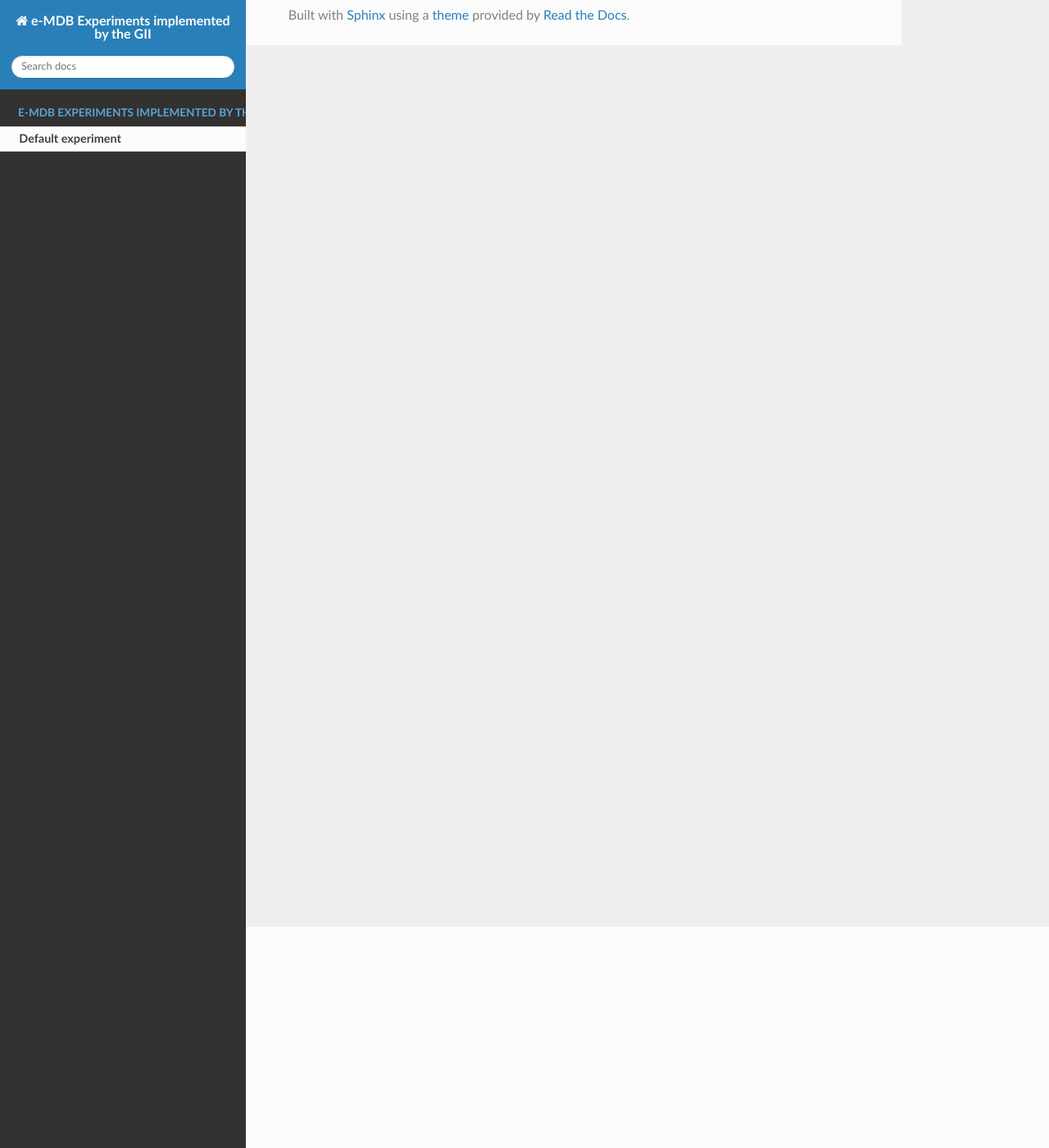
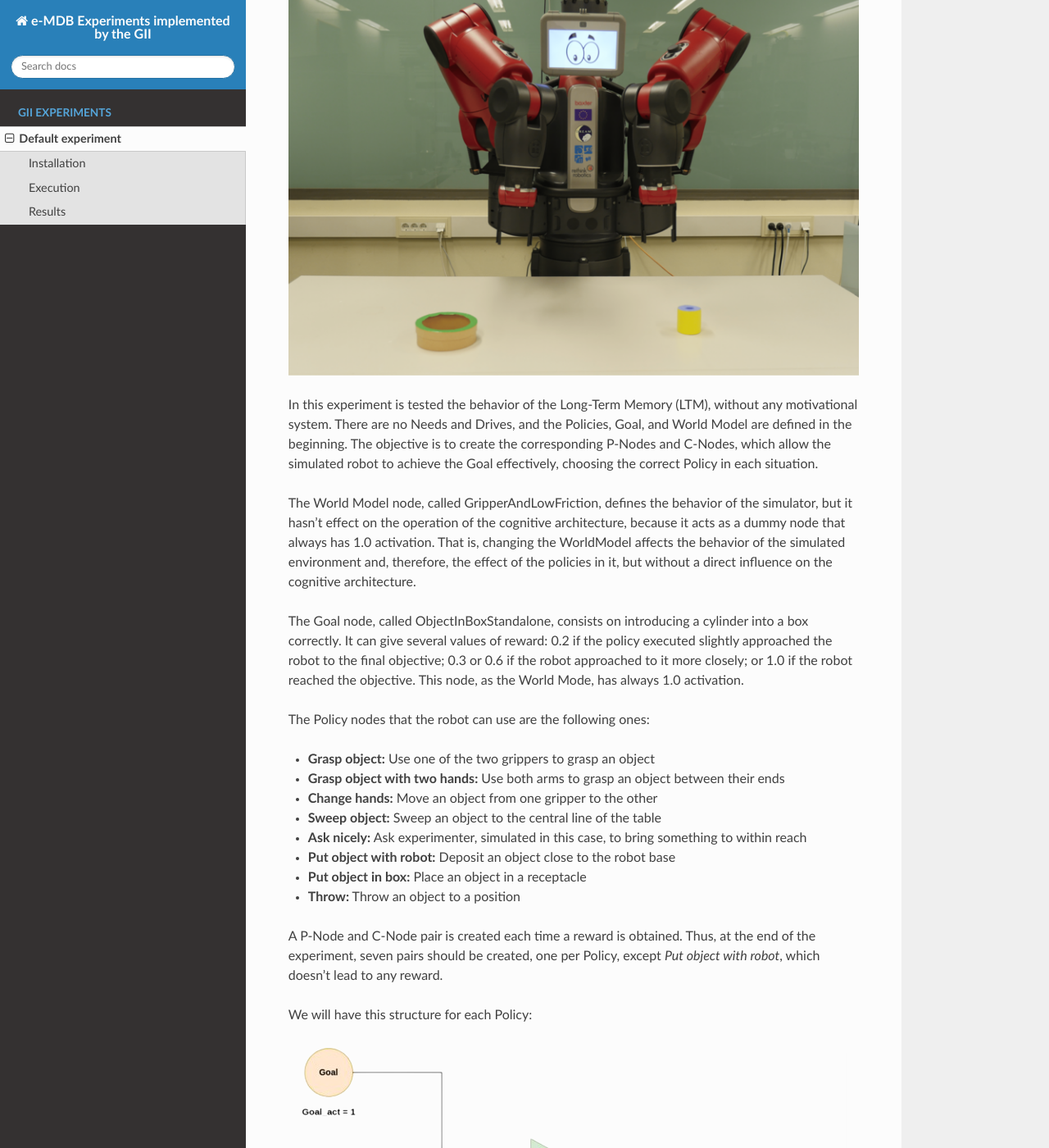
Before and after one commit to GII/emdb_experiments_gii, a Sphinx documentation site: the page built from docs/source/experiments/default_experiment.md, in a window 1280 px wide and 1400 px high, scrolled down 270 px. Shown: the whole window at 82% size. Built offline with Sphinx 7.4.7 and the Read the Docs theme 2.0.0, drawn with Linux system fonts in a browser that asks for light colours; some of the changed text lies outside the part shown.

Commit message:
New documentationa added

````diff
--- a/docs/source/conf.py
+++ b/docs/source/conf.py
@@ -14,7 +14,7 @@ release = "Apache-2.0"
 # -- General configuration ---------------------------------------------------
 # https://www.sphinx-doc.org/en/master/usage/configuration.html#general-configuration
 
-extensions = []
+extensions = ["myst_parser"]
 
 templates_path = ["_templates"]
 exclude_patterns = []
--- /dev/null
+++ b/docs/source/experiments/default_experiment.md
@@ -0,0 +1,113 @@
+# Default experiment
+
+This experiment uses a Discrete Event Simulator that simulates, without physics, the Baxter robot, which has two arms.
+
+![Baxter robot](images/P1030749-2.png)
+
+In this experiment is tested the behavior of the Long-Term Memory (LTM), without any motivational system. There are no Needs and Drives, and the Policies, Goal, and World Model are defined in the beginning. The objective is to create the corresponding P-Nodes and C-Nodes, which allow the simulated robot to achieve the Goal effectively, choosing the correct Policy in each situation.
+
+The World Model node, called GripperAndLowFriction, defines the behavior of the simulator, but it hasn't effect on the operation of the cognitive architecture, because it
+acts as a dummy node that always has 1.0 activation. That is, changing the WorldModel affects the behavior of the simulated environment and, therefore, the effect of the policies in it, but without a direct influence on the cognitive architecture.
+
+The Goal node, called ObjectInBoxStandalone, consists on introducing a cylinder into a box correctly. It can give several values of reward: 0.2 if the policy executed slightly approached the robot to the final objective; 0.3 or 0.6 if the robot approached to it more closely; or 1.0 if the robot reached the objective. This node, as the World Mode, has always 1.0 activation.
+
+The Policy nodes that the robot can use are the following ones:
+
+- **Grasp object:** Use one of the two grippers to grasp an object
+- **Grasp object with two hands:** Use both arms to grasp an object between their ends
+- **Change hands:** Move an object from one gripper to the other
+- **Sweep object:** Sweep an object to the central line of the table
+- **Ask nicely:** Ask experimenter, simulated in this case, to bring something to within reach
+- **Put object with robot:** Deposit an object close to the robot base
+- **Put object in box:** Place an object in a receptacle
+- **Throw:** Throw an object to a position
+
+A P-Node and C-Node pair is created each time a reward is obtained. Thus, at the end of the experiment, seven pairs should be created, one per Policy, except *Put object with robot*, which doesn't lead to any reward.
+
+We will have this structure for each Policy:
+
+![CNode](images/CNode_v2.png)
+
+So, as we can see, the Policies activation depends exclusively on their P-Nodes activation. Thus, during the experiment, points and anti-point will be added to the P-Nodes each time a Policy is executed, improving the calculation of activations and, in consequence, the decision-making of the cognitive architecture.
+
+You can find more conceptual information about the e-MDB architecture in the 5.1 Deliverable of the WP5 of the PILLAR Robots project.
+
+## Installation
+
+To install this experiment, it's necessary to create a ROS workspace and clone the following GitHub meta repository:
+
+[wp5_gii meta repository](https://github.com/pillar-robots/wp5_gii)
+
+```bash
+mkdir -p ~/eMDB_ws/src
+
+cd ~/eMDB_ws/src
+
+git clone --recursive https://github.com/pillar-robots/wp5_gii.git
+```
+
+The next step is to compile the ROS workspace:
+
+```bash
+colcon build --symlink-install
+```
+
+```{note}
+Remember to install the dependencies!
+
+- ROS 2 Humble
+- Numpy 1.24.3
+- Sklearn 1.4.2
+- Tensorflow 2.15.0
+- Yamlloader 1.3.2
+
+*Other versions could work, but the indicated ones have proven to be functional.*
+```
+
+## Execution
+
+To execute the experiment or another launch file, it's essential to source the ROS workspace:
+
+```bash
+source install/setup.bash
+```
+
+Afterwards, the experiment can be launched:
+
+```bash
+ros2 launch experiments example_launch.py
+```
+
+Once executed, it is possible to see the logs in the terminal, being able to follow the behavior of the experiment in real time.
+
+## Results
+
+Executing the example experiment, it will create two files by default: **goodness.txt** and **pnodes_success.txt**.
+
+In the first one, it is possible to observe important information, such as the policy executed and the reward obtained per iteration. It is possible to observe the learning process by seeing this file in real time with the following command:
+
+```bash
+tail -f goodness.txt
+```
+
+| Iteration | Goal                     | World                     | Reward | Policy                | Sensorial changes | C-nodes |
+|-----------|--------------------------|---------------------------|--------|-----------------------|-------------------|---------|
+| 1416      | object_in_box_standalone | GRIPPER_AND_LOW_FRICTION  | 0.3    | sweep_object          | True              | 7       |
+| 1417      | object_in_box_standalone | GRIPPER_AND_LOW_FRICTION  | 0.6    | grasp_with_two_hands  | True              | 7       |
+| 1418      | object_in_box_standalone | GRIPPER_AND_LOW_FRICTION  | 1.0    | put_object_in_box     | True              | 7       |
+
+In the second file, it's possible to see an activation historical of the P-Nodes and if it was a point (True) or an anti-point (False).
+
+When the execution is finished, it's possible to obtain statistics about reward and P-Nodes activations per 100 iterations by using the scripts available in the scripts directory of the core package (~/eMDB_ws/src/wp5_gii/emdb_core/core/scripts):
+
+```bash
+python3 ~/eMDB_ws/src/wp5_gii/emdb_core/core/scripts/generate_grouped_statistics -n 100 -f goodness.txt > goodness_grouped_statistics.csv
+
+python3 ~/eMDB_ws/src/wp5_gii/emdb_core/core/scripts/generate_grouped_success_statistics -n 100 -f pnodes_success.txt > pnodes_grouped_statistics.csv
+```
+
+```{note}
+To use these scripts it's necessary to have installed **python-magic 0.4.27** dependency.
+```
+
+By plotting the data of these final files, it is possible to obtain a visual interpretation of the learning of the cognitive architecture.
--- a/docs/source/experiments/default_experiment.rst
+++ /dev/null
@@ -1,3 +0,0 @@
-==================
-Default experiment
-==================
````
Also changed, not shown: docs/source/index.md (added, +18 -0 lines), docs/source/index.rst (deleted, +0 -9 lines), docs/source/experiments/images/CNode_v2.png (added), docs/source/experiments/images/P1030749-2.png (added).
